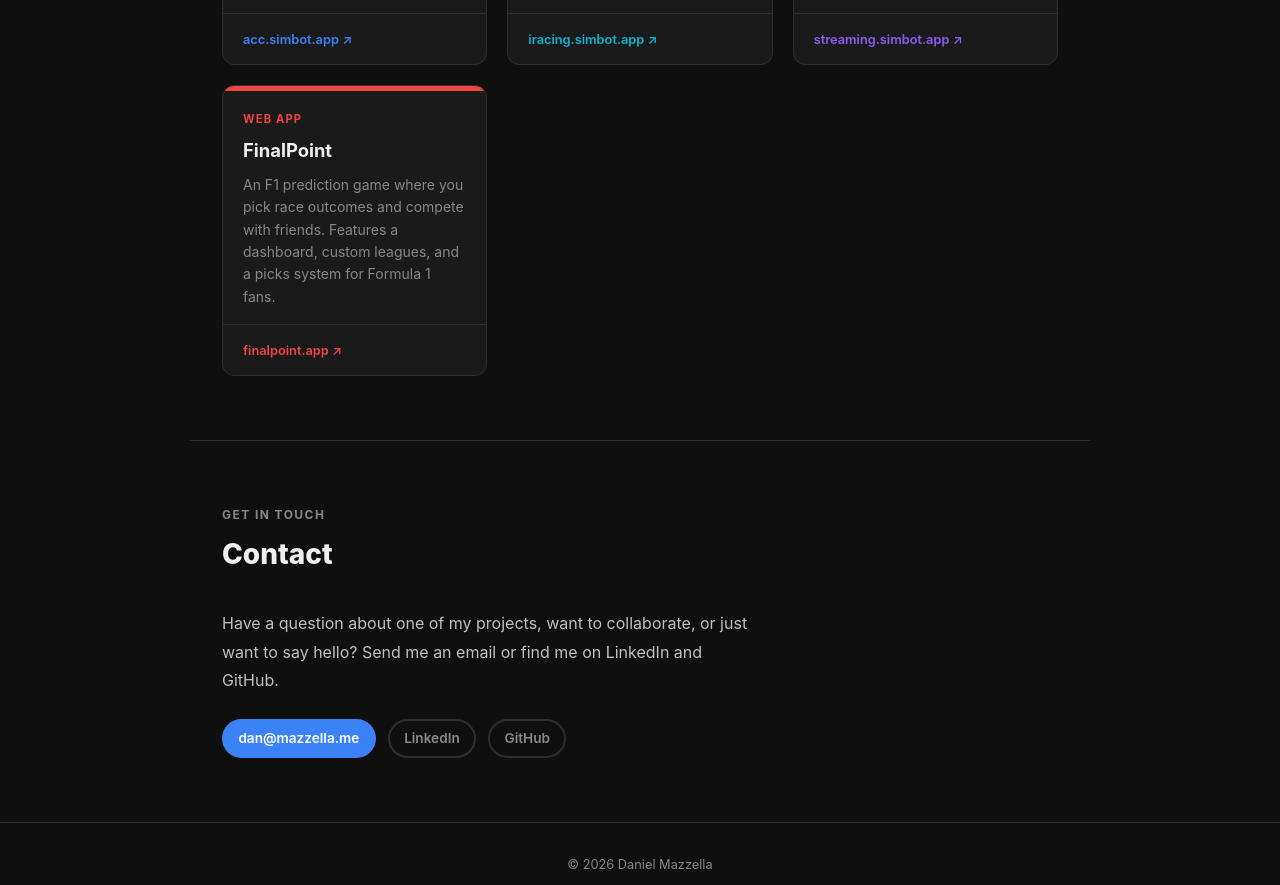
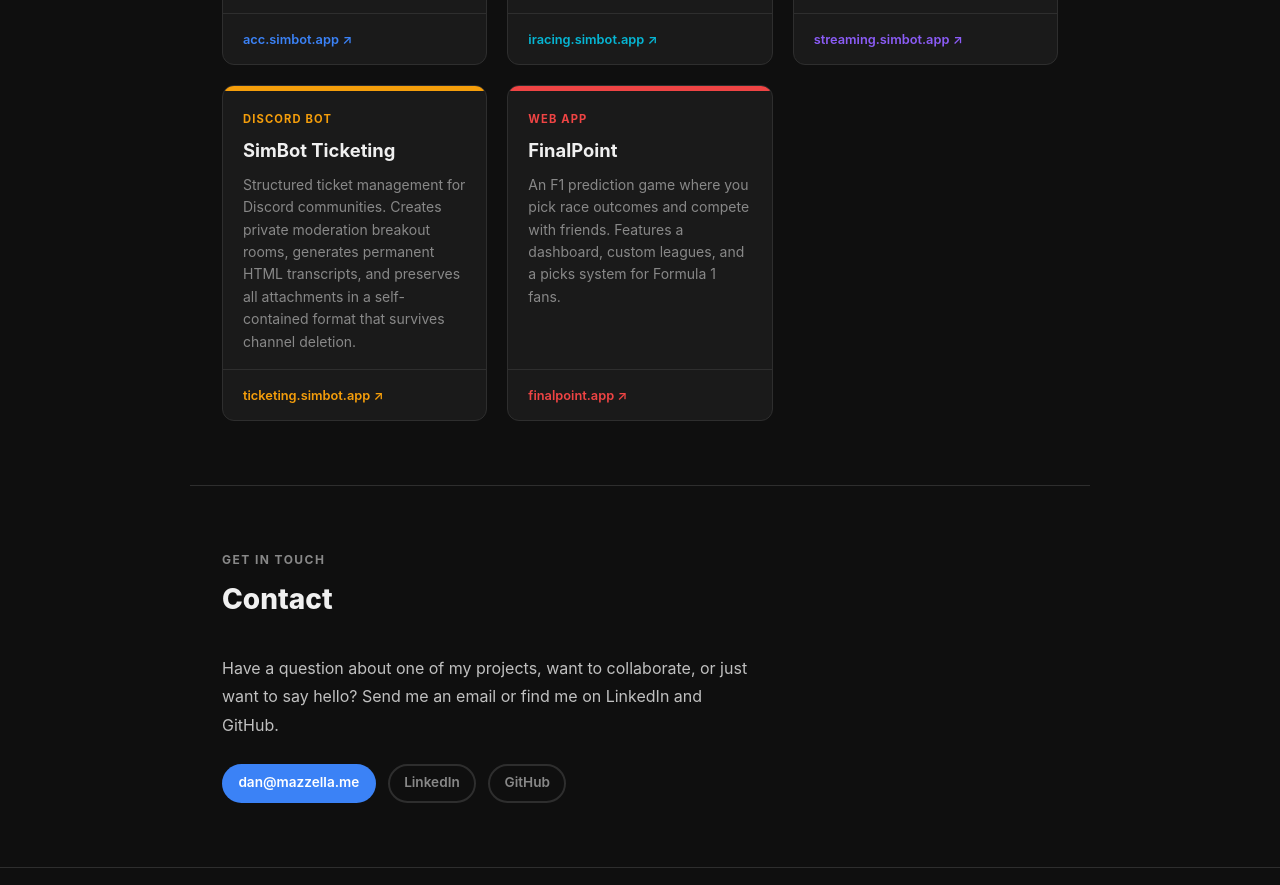
Before and after one commit to danmazzella/mazzella-site, a plain HTML site: page index.html in a window 1280 px wide. Shown: the part 1176-2061 px from the top of the page. Drawn offline with Linux system fonts and the light colour scheme.

Commit message:
Add ticketing

```diff
--- a/index.html
+++ b/index.html
@@ -373,6 +373,24 @@
         </div>
       </div>
 
+      <div class="card" style="--card-accent: var(--orange)">
+        <div class="card-top"></div>
+        <div class="card-body">
+          <span class="card-tag">Discord Bot</span>
+          <span class="card-name">SimBot Ticketing</span>
+          <p class="card-desc">
+            Structured ticket management for Discord communities. Creates private moderation breakout rooms,
+            generates permanent HTML transcripts, and preserves all attachments in a self-contained format
+            that survives channel deletion.
+          </p>
+        </div>
+        <div class="card-footer">
+          <a class="card-link" href="https://ticketing.simbot.app" target="_blank" rel="noopener">
+            ticketing.simbot.app &#8599;
+          </a>
+        </div>
+      </div>
+
       <div class="card" style="--card-accent: var(--red)">
         <div class="card-top"></div>
         <div class="card-body">
```
